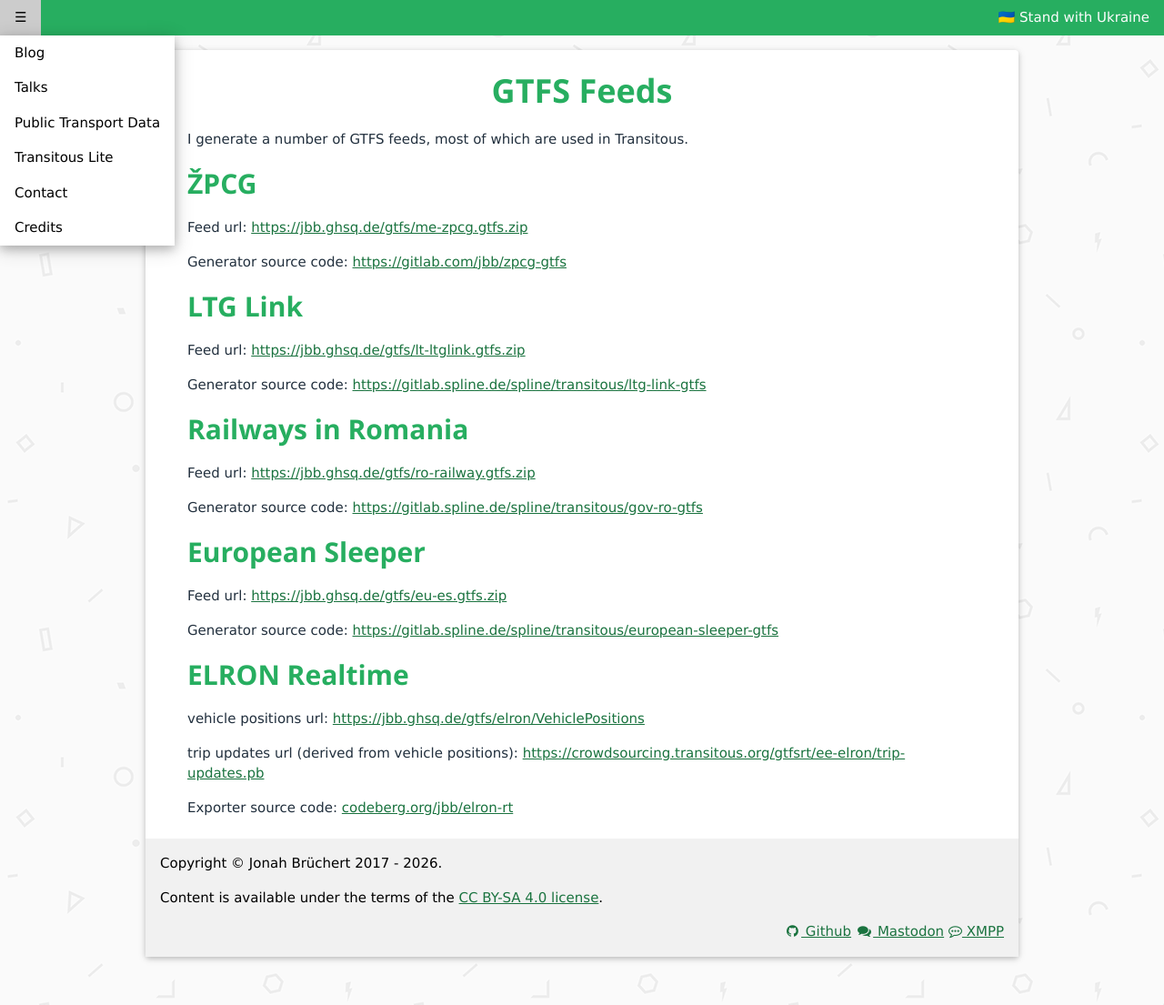
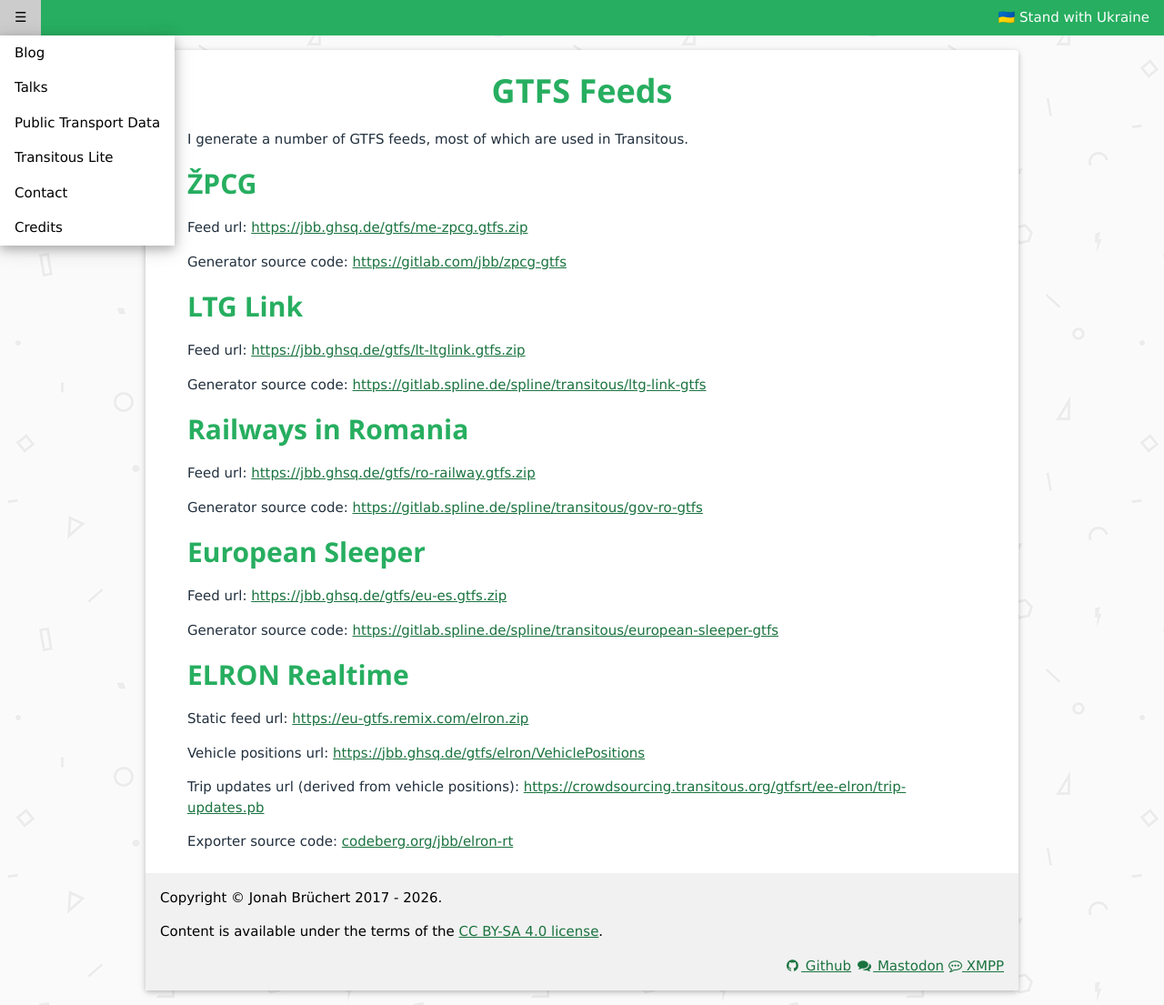
Before and after one commit to jbbgameich/jbbgameich.github.io, a Jekyll site: the page built from gtfs-feeds.md, in a window 1280 px wide. Shown: the whole page at 91% size. Built offline with Jekyll 4.4.1, drawn with Linux system fonts in a browser that asks for light colours.

Commit message:
Link to base feed

```diff
--- a/gtfs-feeds.md
+++ b/gtfs-feeds.md
@@ -32,8 +32,10 @@
 
 ## ELRON Realtime
 
-vehicle positions url: [https://jbb.ghsq.de/gtfs/elron/VehiclePositions](https://jbb.ghsq.de/gtfs/elron/VehiclePositions)
+Static feed url: [https://eu-gtfs.remix.com/elron.zip](https://eu-gtfs.remix.com/elron.zip)
 
-trip updates url (derived from vehicle positions): [https://crowdsourcing.transitous.org/gtfsrt/ee-elron/trip-updates.pb](https://crowdsourcing.transitous.org/gtfsrt/ee-elron/trip-updates.pb)
+Vehicle positions url: [https://jbb.ghsq.de/gtfs/elron/VehiclePositions](https://jbb.ghsq.de/gtfs/elron/VehiclePositions)
+
+Trip updates url (derived from vehicle positions): [https://crowdsourcing.transitous.org/gtfsrt/ee-elron/trip-updates.pb](https://crowdsourcing.transitous.org/gtfsrt/ee-elron/trip-updates.pb)
 
 Exporter source code: [codeberg.org/jbb/elron-rt](https://codeberg.org/jbb/elron-rt)
```
